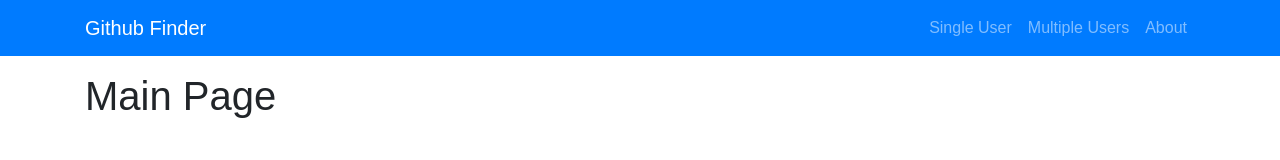
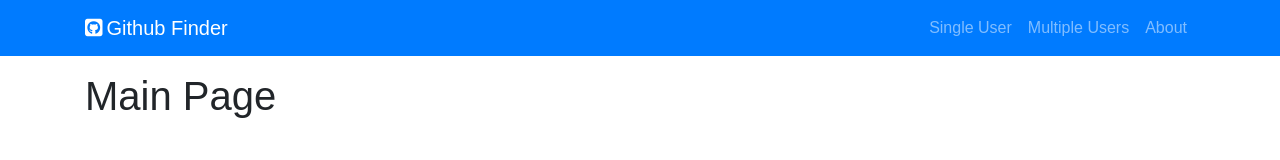
Before and after one commit to DariuszOkonski/react-github-finder, a React (Create React App) app: page / in a window 1280 px wide. Shown: the top 160 px of the page. Built offline with nearby package versions, Linux system fonts and the light colour scheme.

Commit message:
add some fontawesome icons to navigation

```diff
--- a/src/Navigation/Navigation.jsx
+++ b/src/Navigation/Navigation.jsx
@@ -3,11 +3,11 @@
 
 const Navigation = () => {
   return (
-
-
     <nav className="navbar navbar-expand-lg navbar-dark bg-primary">
       <div className="container">
-        <NavLink className="navbar-brand" to="/">Github Finder</NavLink>
+        <NavLink className="navbar-brand" to="/">
+          <i class="fab fa-github-square mr-1"></i>Github Finder
+        </NavLink>
         <button className="navbar-toggler" type="button" data-toggle="collapse" data-target="#navbarSupportedContent" aria-controls="navbarSupportedContent" aria-expanded="false" aria-label="Toggle navigation">
           <span className="navbar-toggler-icon"></span>
         </button>
@@ -27,19 +27,9 @@
             </li>
 
           </ul>
-
         </div>
       </div>
     </nav>
-
-
-
-
-
-
-
-
-
   );
 }
 
```
